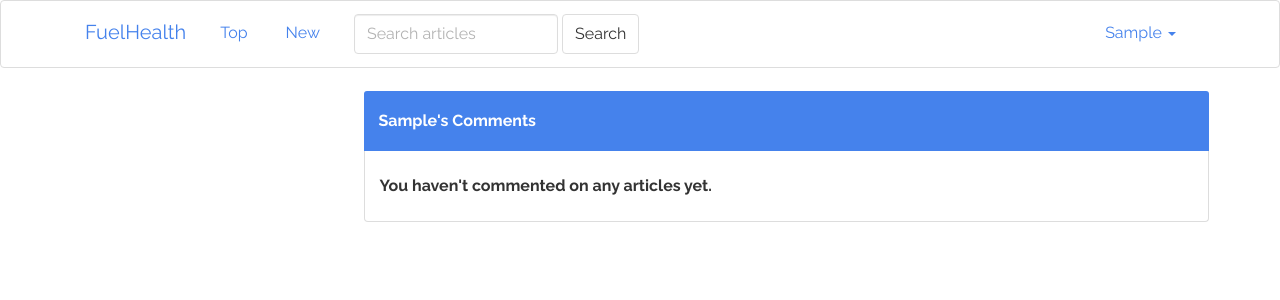
After one commit to broccolirob/fuelhealth, a Django app: page /comments/ in a window 1280 px wide. The commit adds this page. Shown: the top 300 px of the page. Run offline with Django 3.2, Linux system fonts and the light colour scheme; the visitor is signed in with stand-in values (Sample User, id 1); data that the repository does not hold is empty; some libraries are stand-ins or nearby versions.

Commit message:
add user comments

```diff
--- a/apps/news/static/css/style.css
+++ /dev/null
@@ -1,3 +0,0 @@
-.well {
-    background-color: white;
-}
--- a/apps/news/templates/article_detail.html
+++ b/apps/news/templates/article_detail.html
@@ -13,6 +13,7 @@
                 <div class="row">
                     <div class="col-lg-6">
                         <p>Title: <a href="{{ article.url }}">{{ article.title }}</a></p>
+                        <p>Domain: {{ article.domain }}</p>
                         <p>Points: {{ article.points }}</p>
                         <p>Moderator: {{ article.moderator }}</p>
                         <p>Created: {{ article.created_at }}</p>
--- a/apps/news/templates/base.html
+++ b/apps/news/templates/base.html
@@ -51,7 +51,7 @@
             <ul class="dropdown-menu" role="menu">
                 <li><a href="#">Profile</a></li>
                 <li><a href="{% url 'user_articles' %}">Articles</a></li>
-                <li><a href="#">Comments</a></li>
+                <li><a href="{% url 'user_comments' %}">Comments</a></li>
                 <li class="divider"></li>
                 <li><a href="{% url 'logout' %}">Logout</a></li>
             </ul>
--- a/apps/news/templates/user_articles.html
+++ b/apps/news/templates/user_articles.html
@@ -11,6 +11,7 @@
                 <h5>{{ user.username|capfirst }}'s Articles</h5>
             </div>
             <div class="panel-body">
+                {% if user_articles %}
                 <ol>
                 {% for article in user_articles %}
                     <li><a href="{{ article.url }}">{{ article.title }}</a> ({{ article.domain }})
@@ -19,6 +20,9 @@
                     <hr>
                 {% endfor %}
                 </ol>
+                {% else %}
+                <h5>You haven't submitted any articles yet.</h5>
+                {% endif %}
             </div>
         </div>
     </div>
--- /dev/null
+++ b/apps/news/templates/user_comments.html
@@ -0,0 +1,29 @@
+{% extends 'base.html' %}
+
+{% block content %}
+<div class="row">
+    <div class="col-lg-3">
+
+    </div>
+    <div class="col-lg-9">
+        <div class="panel panel-primary">
+            <div class="panel-heading">
+                <h5>{{ user.username|capfirst }}'s Comments</h5>
+            </div>
+            <div class="panel-body">
+                {% if user_comments %}
+                <ul>
+                {% for comment in user_comments %}
+                    <h3>{{ comment.article }}</h3>
+                    <p>{{ comment.body }}<a href="{% url 'delete_comment' comment.id %}"><span class="glyphicon glyphicon-remove pull-right"></span></a></p>
+                    <hr>
+                {% endfor %}
+                </ul>
+                {% else %}
+                <h5>You haven't commented on any articles yet.</h5>
+                {% endif %}
+            </div>
+        </div>
+    </div>
+</div>
+{% endblock %}
--- a/apps/news/views.py
+++ b/apps/news/views.py
@@ -1,6 +1,7 @@
 from django.contrib.auth.decorators import login_required
 # from django.contrib.auth.forms import UserCreationForm
 from django.contrib.auth.models import User
+from django.core.paginator import Paginator, PageNotAnInteger, EmptyPage
 from django.shortcuts import render, redirect, get_object_or_404
 from apps.news.models import Article, Comment
 from apps.news.forms import ArticleForm, ArticleSearchForm, RegistrationForm, CommentForm
@@ -8,26 +9,41 @@ from apps.news.utils import top_articles
 
 
 def index(request):
-        user = request.user
-        if request.method == 'POST':
-            form = ArticleForm(request.POST)
-            if form.is_valid():
-                article = form.save(commit=False)
-                article.moderator = request.user
-                article.save()
-                user = request.user
-                user.liked_articles.add(article)
-                user.save()
-                return redirect('new')
-        else:
-            form = ArticleForm()
-        data = {'article_list': top_articles(), 'user': user, 'form': form}
-        return render(request, 'news.html', data)
+    article_list = top_articles()
+    paginator = Paginator(article_list, 10)
+    page = request.GET.get('page')
+    try:
+        articles = paginator.page(page)
+    except PageNotAnInteger:
+        articles = paginator.page(1)
+    except EmptyPage:
+        articles = paginator.page(paginator.num_pages)
+    if request.method == 'POST':
+        form = ArticleForm(request.POST)
+        if form.is_valid():
+            article = form.save(commit=False)
+            article.moderator = request.user
+            article.save()
+            user = request.user
+            user.liked_articles.add(article)
+            user.save()
+            return redirect('new')
+    else:
+        form = ArticleForm()
+    data = {'article_list': articles, 'form': form}
+    return render(request, 'news.html', data)
 
 
 def new(request):
-    user = request.user
-    articles = Article.objects.all().order_by('-created_at')
+    article_list = Article.objects.all().order_by('-created_at')
+    paginator = Paginator(article_list, 10)
+    page = request.GET.get('page')
+    try:
+        articles = paginator.page(page)
+    except PageNotAnInteger:
+        articles = paginator.page(1)
+    except EmptyPage:
+        articles = paginator.page(paginator.num_pages)
     if request.method == 'POST':
             form = ArticleForm(request.POST)
             if form.is_valid():
@@ -40,7 +56,7 @@ def new(request):
                 return redirect('index')
     else:
         form = ArticleForm()
-    return render(request, 'news.html', {'article_list': articles, 'user': user, 'form': form})
+    return render(request, 'news.html', {'article_list': articles,'form': form})
 
 
 def article_search(request):
@@ -72,11 +88,17 @@ def register(request):
 
 
 def user_articles(request):
-    # user = User.objects.get(pk=user_id)
     user = request.user
     user_articles = user.moderated_articles.all()
     data = {'user_articles': user_articles}
     return render(request, 'user_articles.html', data)
+
+
+def user_comments(request):
+    user = request.user
+    user_comments = user.comments_made.all()
+    data = {'user_comments': user_comments}
+    return render(request, 'user_comments.html', data)
 
 
 def article_detail(request, article_id):
@@ -102,3 +124,9 @@ def delete_article(request, article_id):
     article = Article.objects.get(pk=article_id)
     article.delete()
     return redirect('user_articles')
+
+
+def delete_comment(request, comment_id):
+    comment = Comment.objects.get(pk=comment_id)
+    comment.delete()
+    return redirect('user_comments')
--- a/fuelhealth/urls.py
+++ b/fuelhealth/urls.py
@@ -7,7 +7,9 @@ urlpatterns = patterns('',
     url(r'^new/', 'apps.news.views.new', name='new'),
     url(r'^articles/$', 'apps.news.views.user_articles', name='user_articles'),
     url(r'^article/(?P<article_id>\w+)/$', 'apps.news.views.article_detail', name='article_detail'),
-    url(r'^article/(?P<article_id>\w+)/delete', 'apps.news.views.delete_article', name='delete_article'),
+    url(r'^article/(?P<article_id>\w+)/delete/$', 'apps.news.views.delete_article', name='delete_article'),
+    url(r'^comments/$', 'apps.news.views.user_comments', name='user_comments'),
+    url(r'^comment/(?P<comment_id>\w+)/delete/$', 'apps.news.views.delete_comment', name='delete_comment'),
     url(r'^search/', include('haystack.urls')),
 
     url(r'^register/$', 'apps.news.views.register', name='register'),
```
Also changed, not shown: apps/news/templates/news.html (+11 -2 lines).
